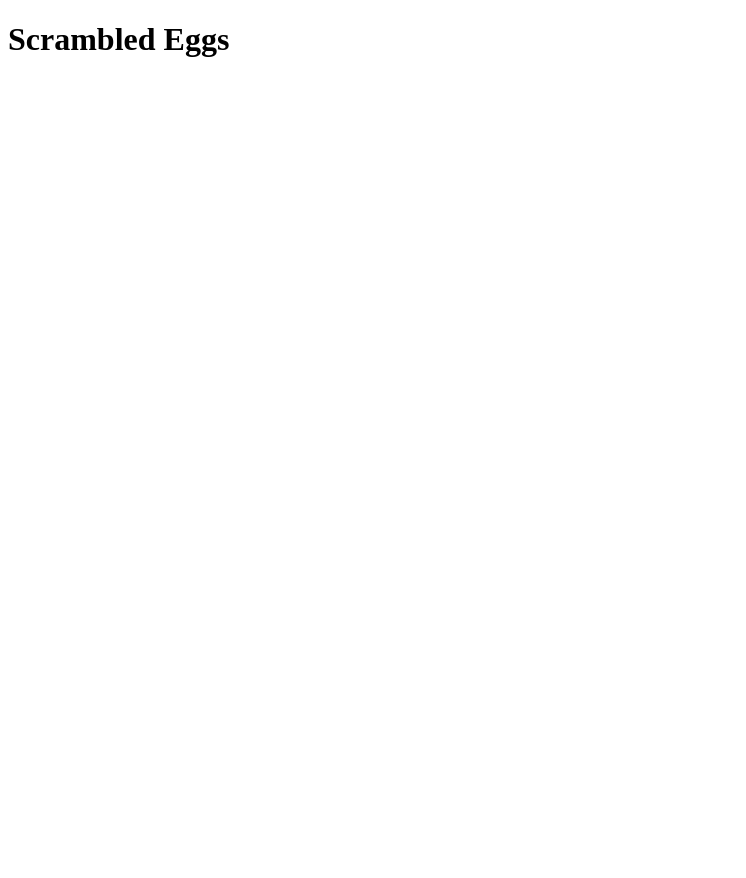
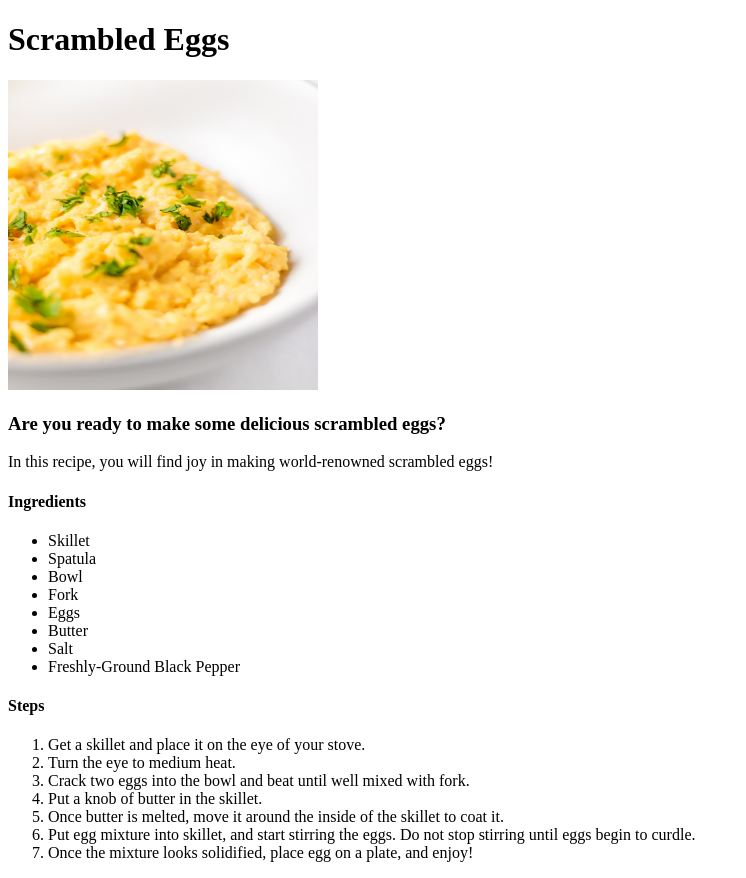
Before and after one commit to TurboMastodon/odin-recipes, a plain HTML site: page recipes/scrambled-eggs.html in a window 1280 px wide. Shown: the whole page, without its empty margins (0-746 px from the left). Before the commit the page ends 800 px from the top, so only its background shows below. Drawn offline with Linux system fonts and the light colour scheme.

Commit message:
Fleshed out the recipes, added images, updated README

```diff
--- a/recipes/scrambled-eggs.html
+++ b/recipes/scrambled-eggs.html
@@ -1,11 +1,42 @@
 <!DOCTYPE html>
 <html lang="en">
+
 <head>
     <meta charset="UTF-8">
     <meta name="viewport" content="width=device-width, initial-scale=1.0">
     <title>Scrambled Eggs</title>
 </head>
+
 <body>
     <h1>Scrambled Eggs</h1>
+
+    <img src="../images/scrambled-eggs.jpg" alt="Scrambled Eggs" width="310px" height="310px" />
+
+    <h3>Are you ready to make some delicious scrambled eggs?</h3>
+    <p>In this recipe, you will find joy in making world-renowned scrambled eggs!</p>
+
+    <h4>Ingredients</h4>
+    <ul>
+        <li>Skillet</li>
+        <li>Spatula</li>
+        <li>Bowl</li>
+        <li>Fork</li>
+        <li>Eggs</li>
+        <li>Butter</li>
+        <li>Salt</li>
+        <li>Freshly-Ground Black Pepper</li>
+    </ul>
+
+    <h4>Steps</h4>
+    <ol>
+        <li>Get a skillet and place it on the eye of your stove.</li>
+        <li>Turn the eye to medium heat.</li>
+        <li>Crack two eggs into the bowl and beat until well mixed with fork.</li>
+        <li>Put a knob of butter in the skillet.</li>
+        <li>Once butter is melted, move it around the inside of the skillet to coat it.</li>
+        <li>Put egg mixture into skillet, and start stirring the eggs. Do not stop stirring until eggs begin to curdle.</li>
+        <li>Once the mixture looks solidified, place egg on a plate, and enjoy!</li>
+    </ol>
 </body>
+
 </html>
```
Also changed, not shown: index.html (+5 -3 lines), recipes/buttered-toast.html (+18 -0 lines), recipes/cereal.html (+19 -0 lines), images/buttered-toast.jpg (added), images/scrambled-eggs.jpg (added), 2 other files.
